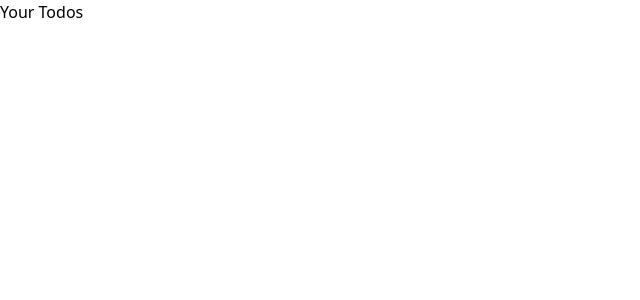
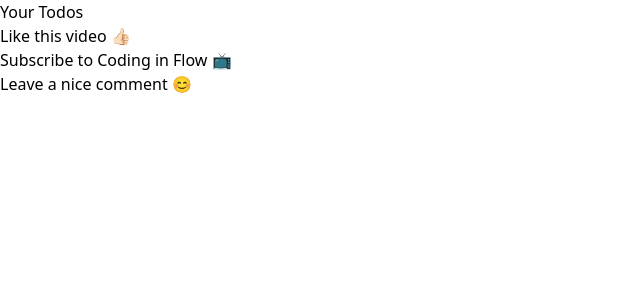
Before and after one commit to codinginflow/2024-react-beginner, a React (Vite) app: page / in a window 1280 px wide. Shown: the top 300 px of the page, without its empty margins (0-640 px from the left). Built offline with nearby package versions, Linux system fonts and the light colour scheme.

Commit message:
End of part 5

```diff
--- a/src/App.tsx
+++ b/src/App.tsx
@@ -1,7 +1,18 @@
+import { dummyData } from "./data/todos";
+
 function App() {
   return (
     <main className="py-10 h-screen">
       <h1 className="font-bold text-3xl text-center">Your Todos</h1>
+      <div className="max-w-lg mx-auto">
+        <div className="space-y-2">
+          {dummyData.map((todo) => (
+            <p key={todo.id} className="text-lg">
+              {todo.title}
+            </p>
+          ))}
+        </div>
+      </div>
     </main>
   );
 }
--- /dev/null
+++ b/src/data/todos.ts
@@ -0,0 +1,19 @@
+import { Todo } from "../types/todo";
+
+export const dummyData: Todo[] = [
+  {
+    id: 1,
+    title: "Like this video 👍🏻",
+    completed: false,
+  },
+  {
+    id: 2,
+    title: "Subscribe to Coding in Flow 📺",
+    completed: false,
+  },
+  {
+    id: 3,
+    title: "Leave a nice comment 😊",
+    completed: false,
+  },
+];
--- /dev/null
+++ b/src/types/todo.ts
@@ -0,0 +1,5 @@
+export interface Todo {
+  id: number;
+  title: string;
+  completed: boolean;
+}
```
